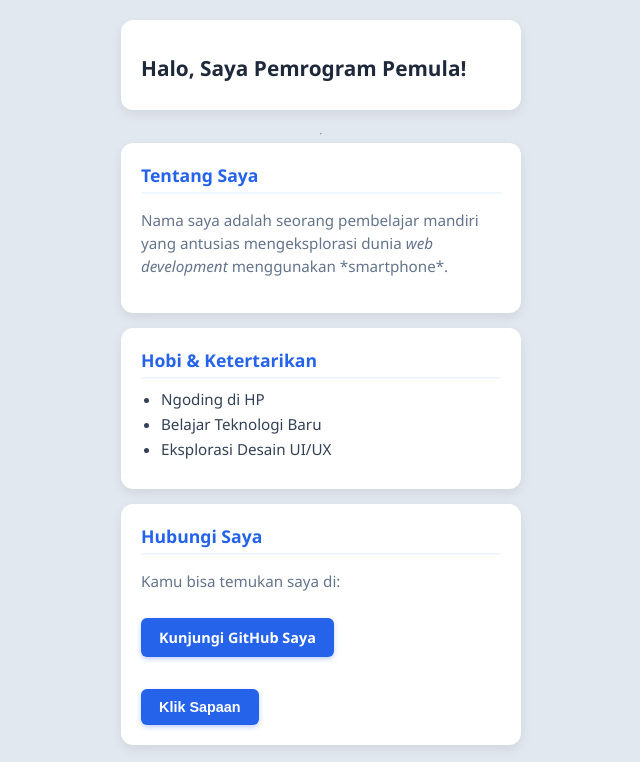
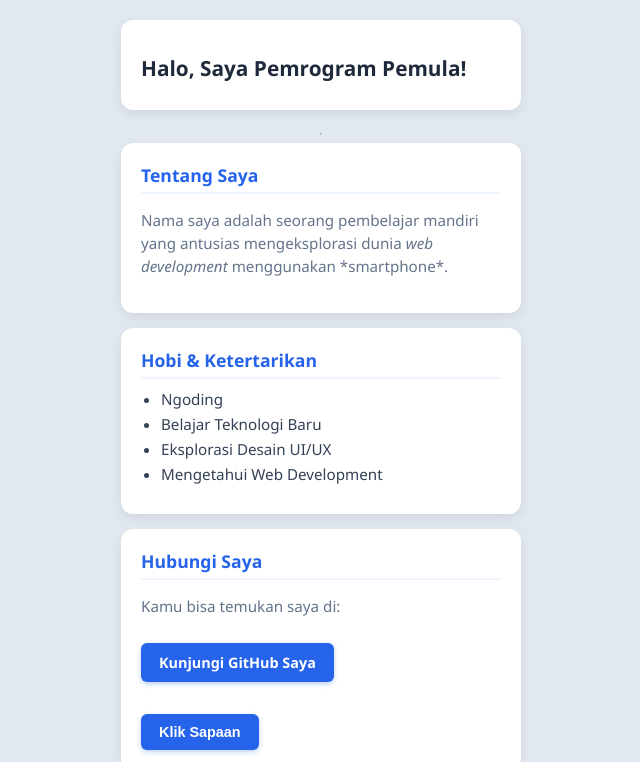
Before and after one commit to Tsuki-beep19/Web-pemula, a plain HTML site: page index.html in a window 1280 px wide. Shown: the top 762 px of the page, without its empty margins (319-959 px from the left). Drawn offline with Linux system fonts and the light colour scheme.

Commit message:
Update index.html

```diff
--- a/index.html
+++ b/index.html
@@ -30,9 +30,10 @@
     <section>
         <h2>Hobi & Ketertarikan</h2>
         <ul>
-            <li>Ngoding di HP</li>
+            <li>Ngoding</li>
             <li>Belajar Teknologi Baru</li>
             <li>Eksplorasi Desain UI/UX</li>
+            <li>Mengetahui Web Development</li>
         </ul>
     </section>
 
```
